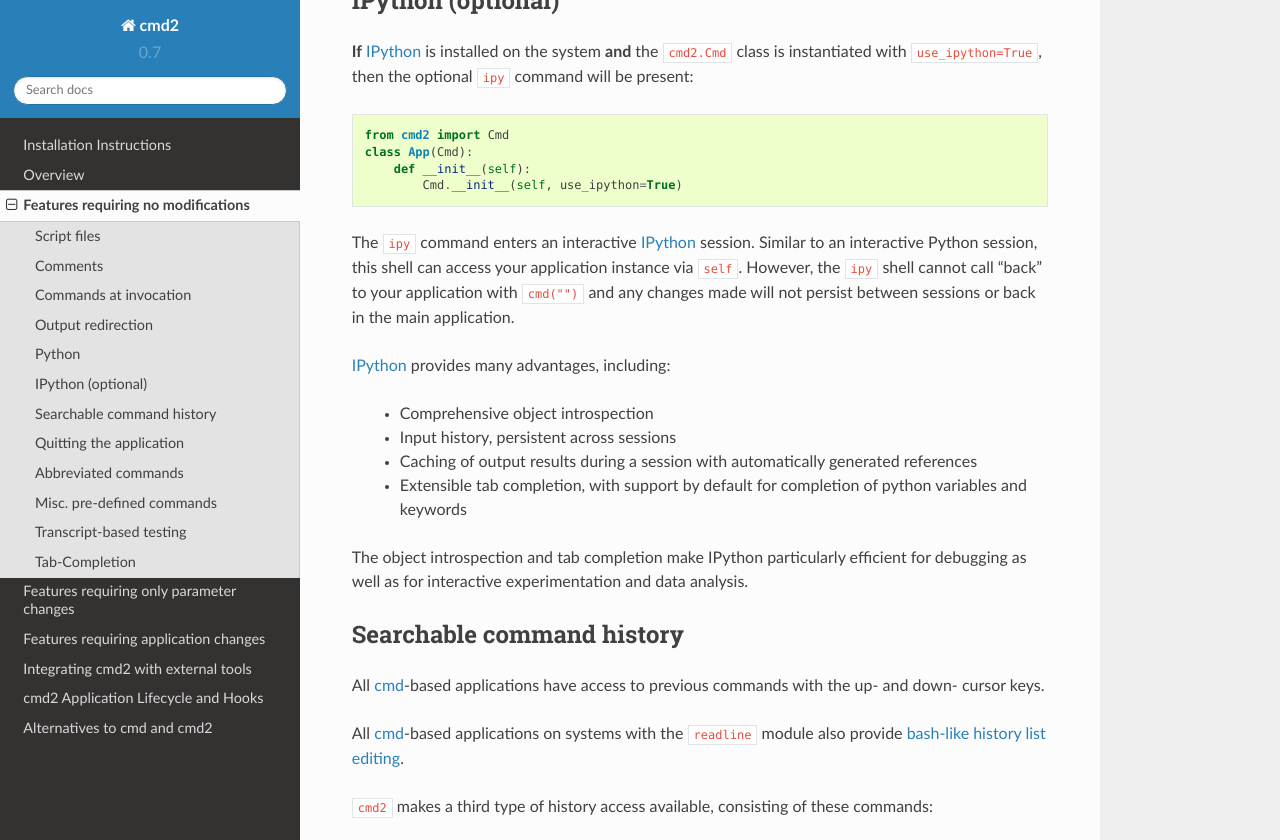
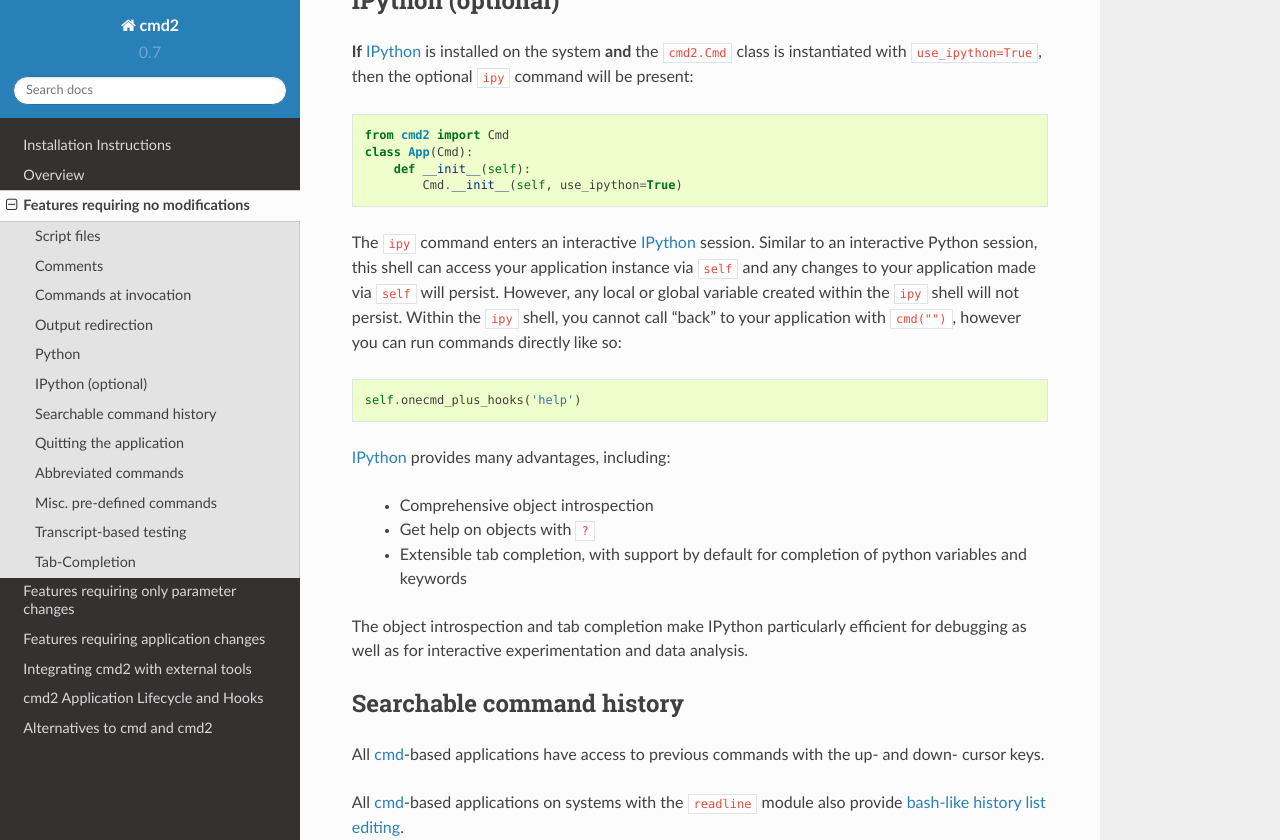
Before and after one commit to python-cmd2/cmd2, a Sphinx documentation site: the page built from docs/freefeatures.rst, in a window 1280 px wide and 900 px high, scrolled down 4315 px, cut to the strip 0-840 px from the top of the window. Built offline with Sphinx 7.4.7 and the Read the Docs theme 2.0.0, drawn with Linux system fonts in a browser that asks for light colours.

Commit message:
Clarified a few points about optional ipy command in Sphinx docs

```diff
--- a/docs/freefeatures.rst
+++ b/docs/freefeatures.rst
@@ -218,15 +218,18 @@
             Cmd.__init__(self, use_ipython=True)
 
 The ``ipy`` command enters an interactive IPython_ session.  Similar to an
-interactive Python session, this shell can access your application instance via ``self``.
-However, the ``ipy`` shell cannot call "back" to your application with ``cmd("")`` and
-any changes made will not persist between sessions or back in the main application.
+interactive Python session, this shell can access your application instance via ``self`` and any changes
+to your application made via ``self`` will persist.
+However, any local or global variable created within the ``ipy`` shell will not persist.
+Within the ``ipy`` shell, you cannot call "back" to your application with ``cmd("")``, however you can run commands
+directly like so::
+
+    self.onecmd_plus_hooks('help')
 
 IPython_ provides many advantages, including:
 
     * Comprehensive object introspection
-    * Input history, persistent across sessions
-    * Caching of output results during a session with automatically generated references
+    * Get help on objects with ``?``
     * Extensible tab completion, with support by default for completion of python variables and keywords
 
 The object introspection and tab completion make IPython particularly efficient for debugging as well as for interactive
```
